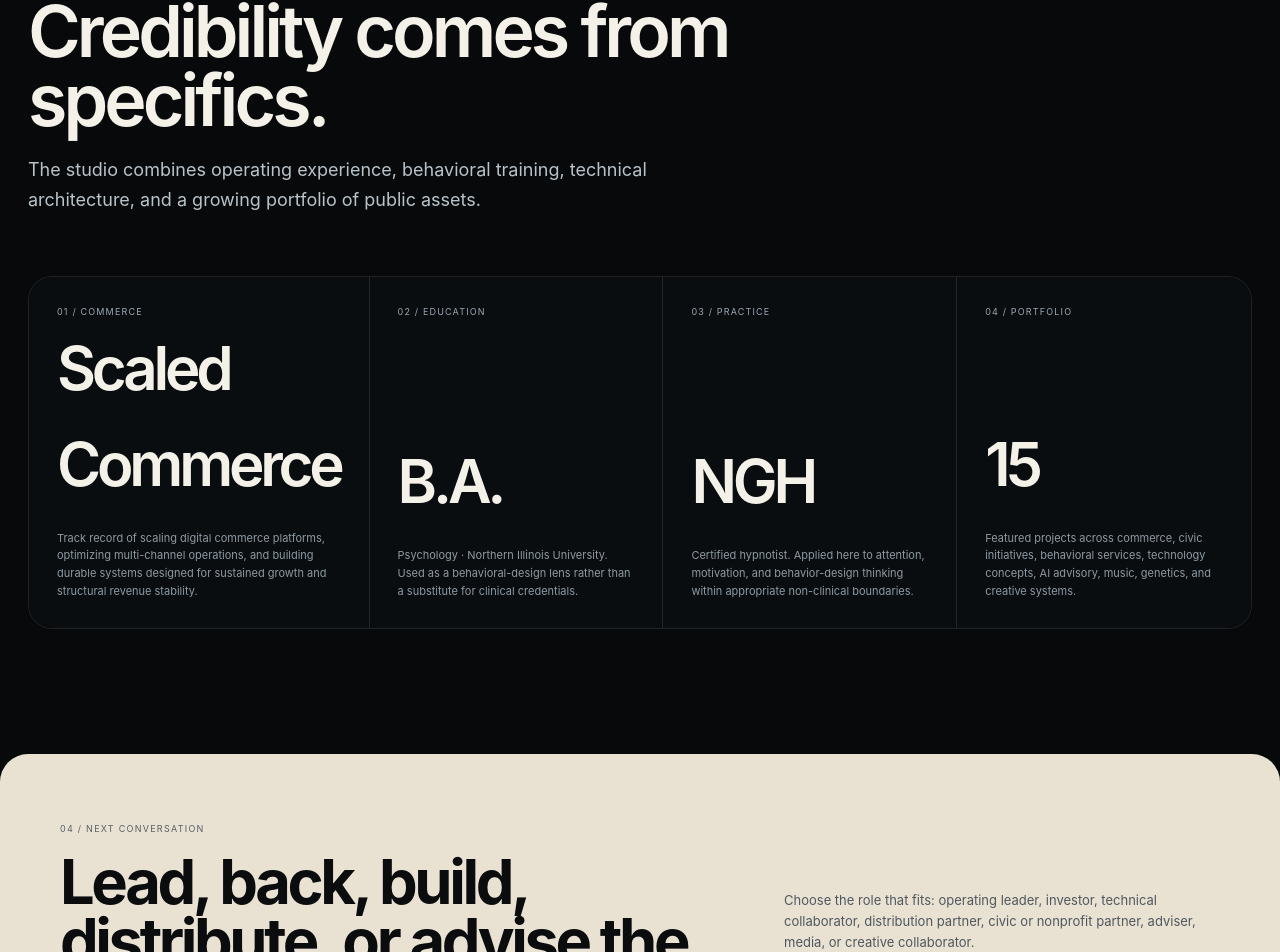
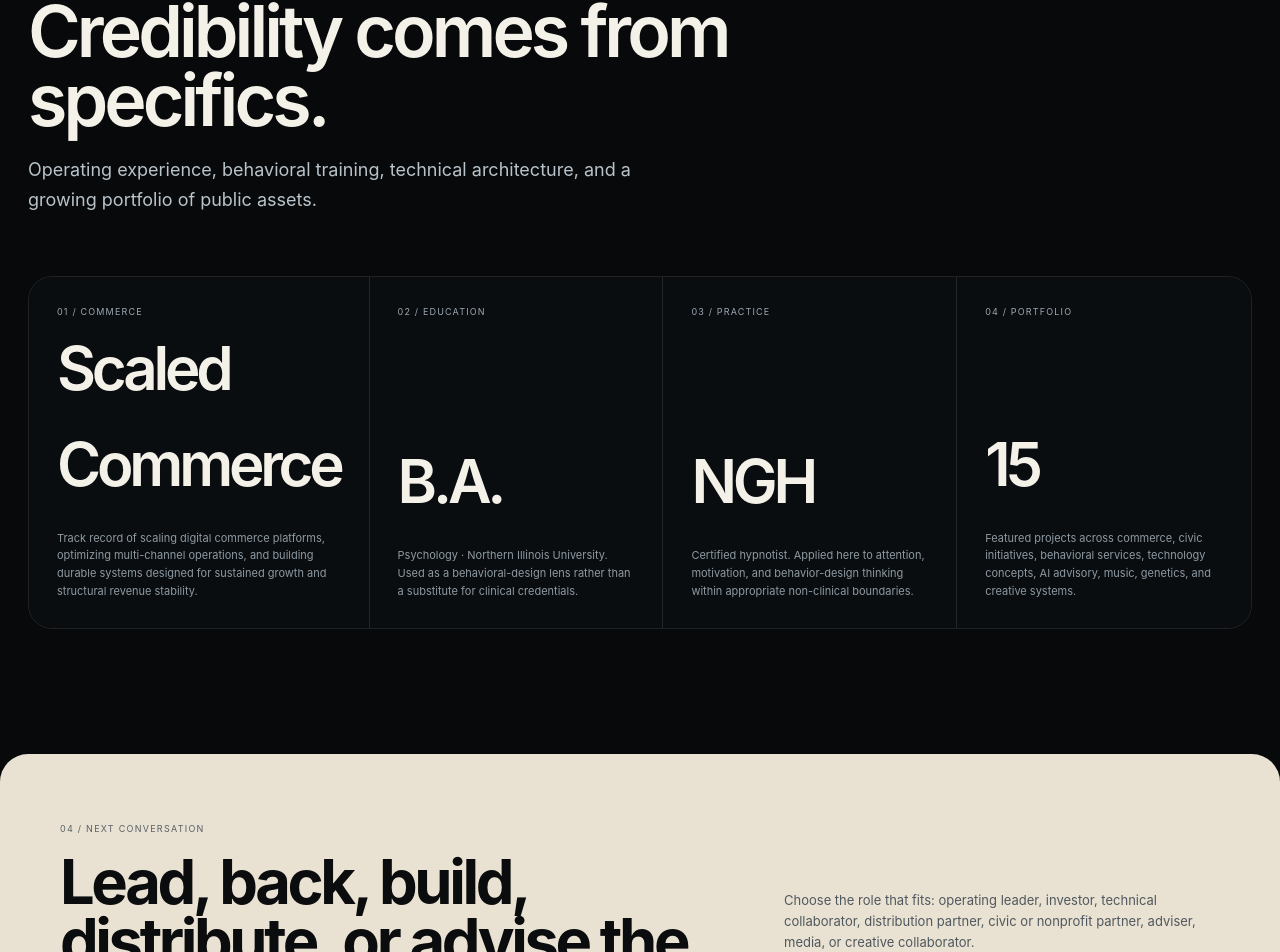
Before and after one commit to josephjilovec/josephjilovec, a Next.js app: page / in a window 1280 px wide. Shown: the part 3635-4587 px from the top of the page. Built offline with nearby package versions, Linux system fonts and the light colour scheme.

Commit message:
Refine operating evidence description
Removed introductory phrase from operating evidence description.

```diff
--- a/app/page.tsx
+++ b/app/page.tsx
@@ -28,7 +28,7 @@ export default function Home() {
 
       <section className="section evidence-section">
         <SectionHeading index="03" eyebrow="Operating evidence" title="Credibility comes from specifics.">
-          <p>The studio combines operating experience, behavioral training, technical architecture, and a growing portfolio of public assets.</p>
+          <p>Operating experience, behavioral training, technical architecture, and a growing portfolio of public assets.</p>
         </SectionHeading>
         <div className="evidence-grid">
           <article><span>01 / Commerce</span><strong>Scaled Commerce</strong><p>Track record of scaling digital commerce platforms, optimizing multi-channel operations, and building durable systems designed for sustained growth and structural revenue stability.</p></article>
```
